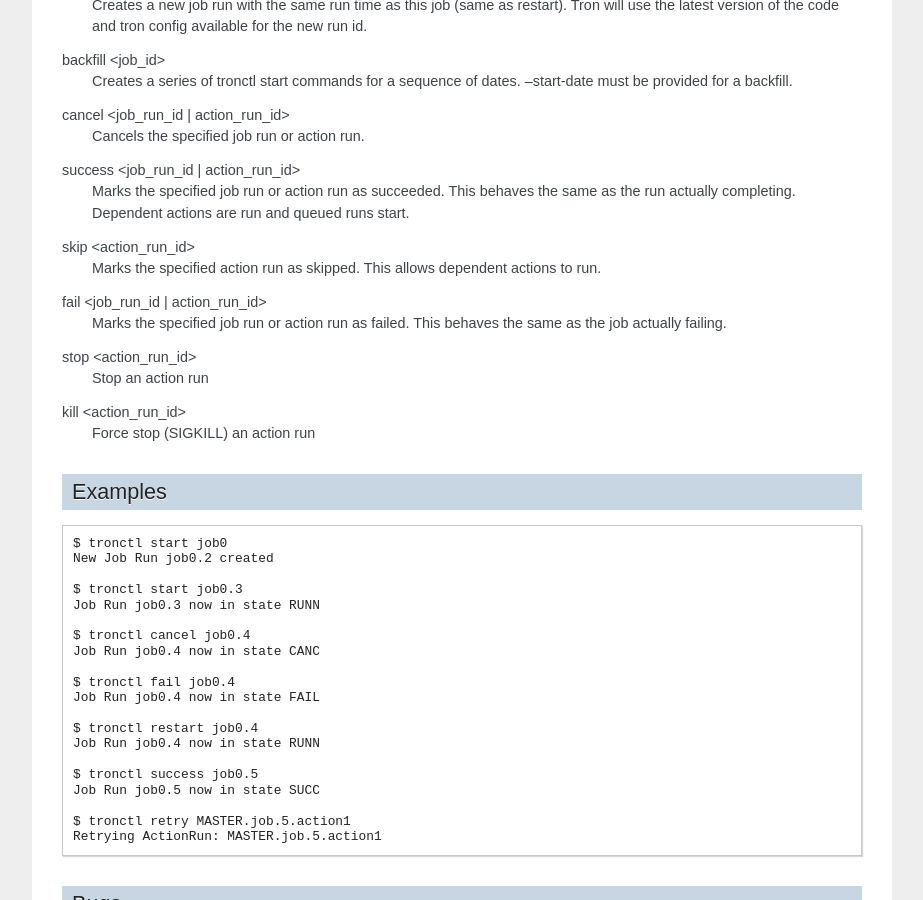
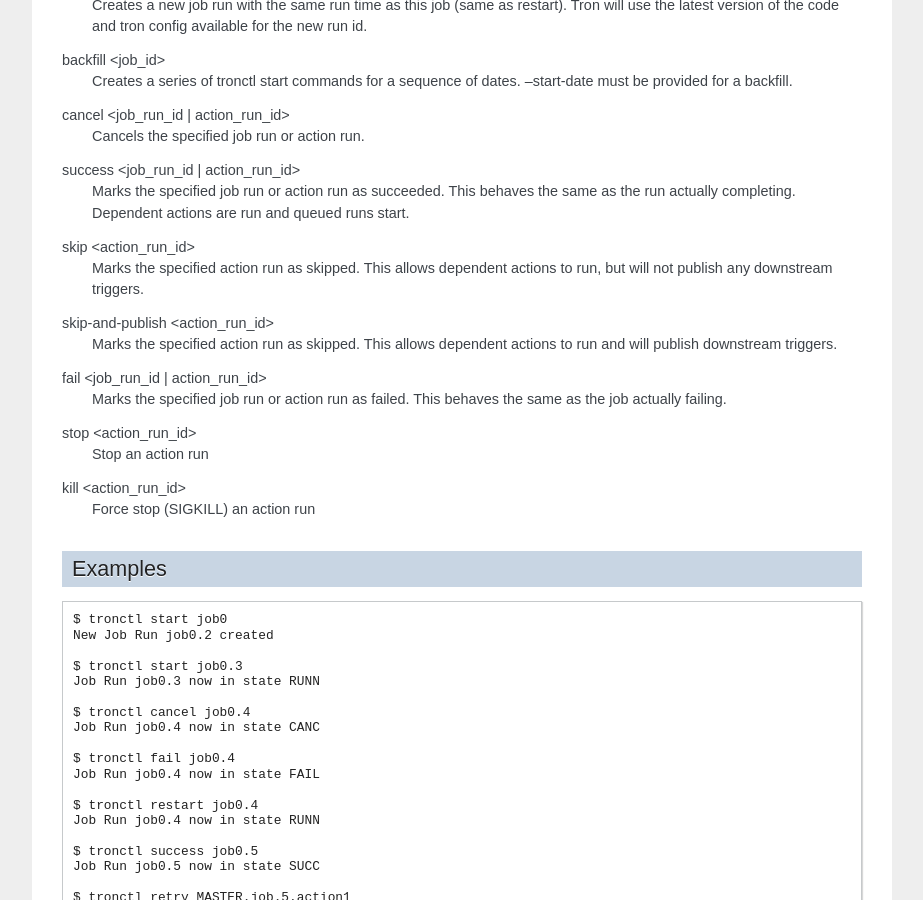
Before and after one commit to Yelp/Tron, a Sphinx documentation site: the page built from docs/man_tronctl.rst, in a window 1280 px wide and 900 px high, scrolled down 1266 px. Shown: the whole window, without its empty margins (198-1121 px from the left). Built offline with Sphinx 7.4.7, drawn with Linux system fonts in a browser that asks for light colours.

Commit message:
Add skip-and-publish documentation

```diff
--- a/docs/man_tronctl.rst
+++ b/docs/man_tronctl.rst
@@ -84,7 +84,11 @@ success <job_run_id | action_run_id>
 
 skip <action_run_id>
     Marks the specified action run as skipped.  This allows dependent actions
-    to run.
+    to run, but will not publish any downstream triggers.
+
+skip-and-publish <action_run_id>
+    Marks the specified action run as skipped.  This allows dependent actions
+    to run and will publish downstream triggers.
 
 fail <job_run_id | action_run_id>
     Marks the specified job run or action run as failed.  This behaves the same
```
Also changed, not shown: 1 other file.
